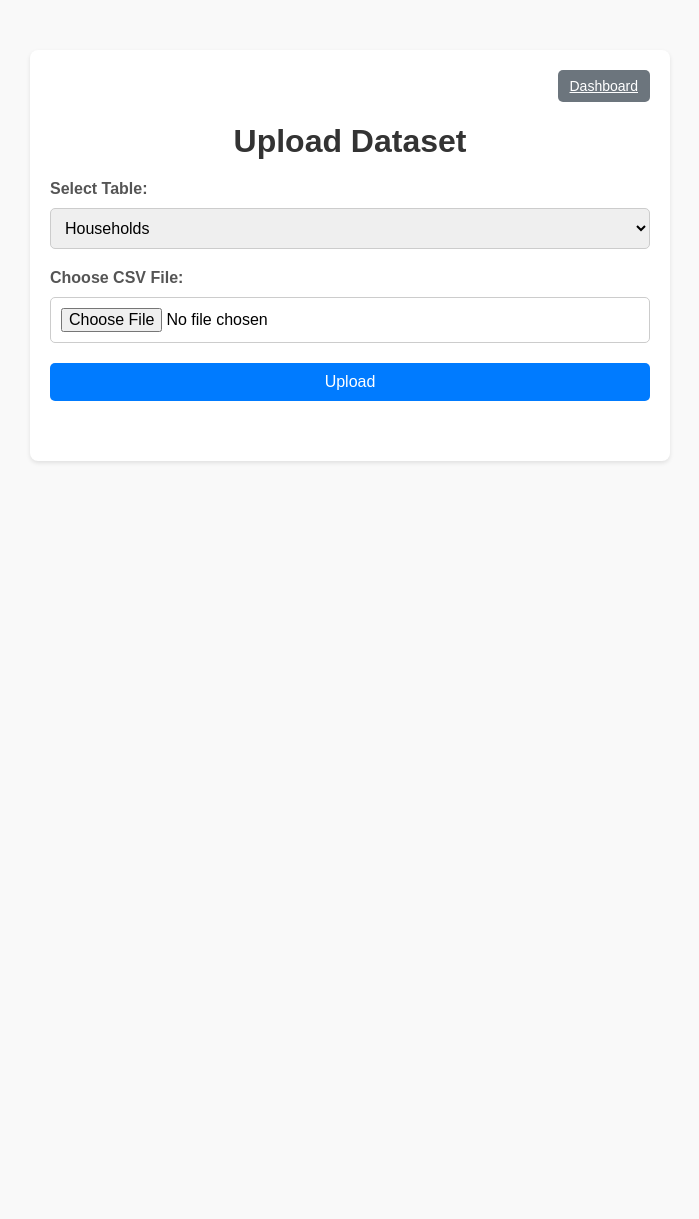
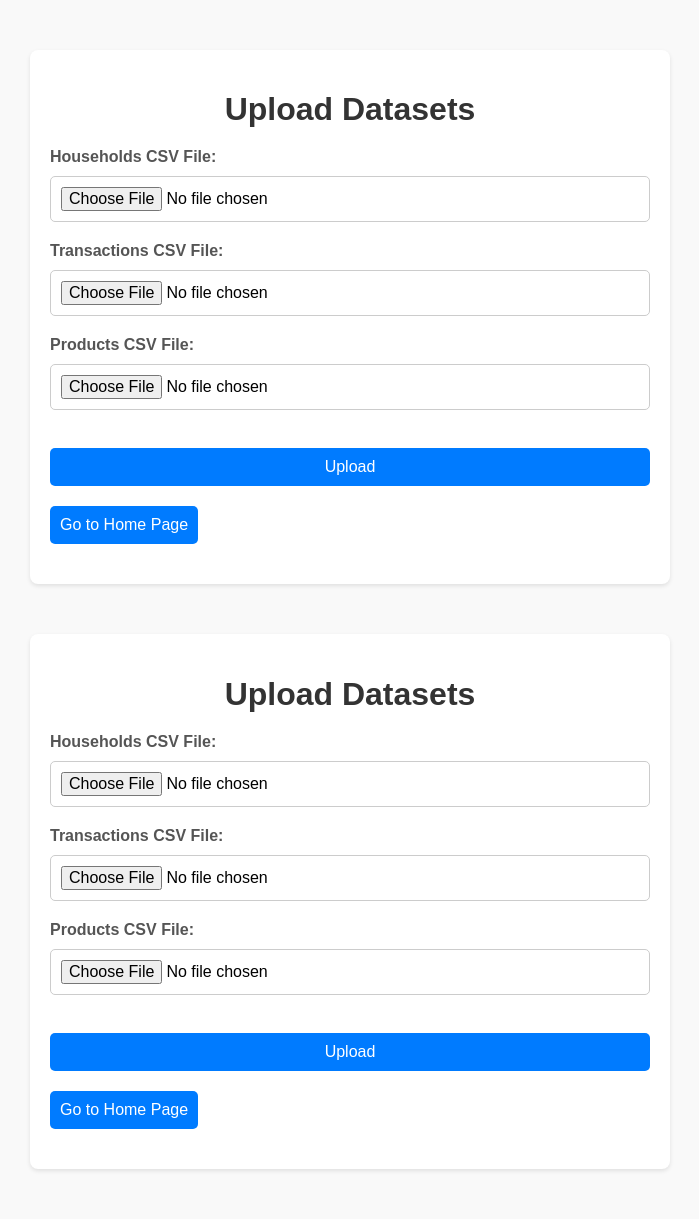
Before and after one commit to saadahmed540/CloudFinalWebpageAssignment36, a Flask app: page /upload in a window 1280 px wide. Shown: the whole page, without its empty margins (290-989 px from the left). Before the commit the page ends 463 px from the top, so only its background shows below. Run offline with Flask 3, Linux system fonts and the light colour scheme; parts of the project's set-up code (start-up, migrations or seed data) failed here and were passed over.

Commit message:
upload changes

```diff
--- a/app.py
+++ b/app.py
@@ -76,40 +76,131 @@ def search():
                 return f"An error occurred: {e}"
     return render_template('search.html', results=results, hshd_num=hshd_num)
 
+# Data Loading Web App
 @app.route('/upload', methods=['GET', 'POST'])
 def upload():
     if request.method == 'POST':
         try:
+            # Check if files are uploaded
             if not request.files:
                 return "No files uploaded. Please upload at least one file."
+
             conn = pyodbc.connect(DB_CONNECTION_STRING)
             cursor = conn.cursor()
-            # Process files
-            files_to_process = {
-                'households_file': ('Households', households, [
-                    'hshd_num', 'loyalty_flag', 'age_range', 'marital_status',
-                    'income_range', 'homeowner_flag', 'household_composition', 'hh_size', 'children'
-                ]),
-                'transactions_file': ('Transactions', transactions, [
-                    'hshd_num', 'basket_num', 'date', 'product_num', 'spend', 'units', 'region'
-                ]),
-                'products_file': ('Products', products, [
-                    'product_num', 'department', 'commodity', 'brand_type', 'natural_organic'
-                ]),
-            }
-            for file_key, (table_name, df, required_columns) in files_to_process.items():
-                if file_key in request.files:
-                    file = request.files[file_key]
-                    new_df = pd.read_csv(file)
-                    new_df = normalize_columns(new_df)
-                    if not set(required_columns).issubset(new_df.columns):
-                        return f"Missing required columns in {table_name}.csv."
-                    # Insert into database logic...
+
+            # Process Households.csv
+            if 'households_file' in request.files:
+                households_file = request.files['households_file']
+                households_df = pd.read_csv(households_file)
+
+                # Normalize column names
+                households_df.columns = households_df.columns.str.strip().str.lower()
+
+                # Clean numeric columns (e.g., 'hh_size', 'children')
+                households_df['hh_size'] = pd.to_numeric(households_df['hh_size'], errors='coerce')
+                households_df['children'] = pd.to_numeric(households_df['children'], errors='coerce')
+
+                # Check for missing or invalid values
+                if households_df[['hh_size', 'children']].isnull().any().any():
+                    return "Invalid numeric values in Households.csv. Please check your data."
+
+                for _, row in households_df.iterrows():
+                    cursor.execute(
+                        """
+                        INSERT INTO Households (Hshd_num, Loyalty_flag, Age_range, Marital_status, Income_range,
+                                                Homeowner_flag, Household_composition, HH_size, Children)
+                        VALUES (?, ?, ?, ?, ?, ?, ?, ?, ?)
+                        """,
+                        row['hshd_num'], row['l'], row['age_range'], row['marital'],
+                        row['income_range'], row['homeowner'], row['hshd_composition'], row['hh_size'], row['children']
+                    )
+
+
+            # Process Households.csv
+            # if 'households_file' in request.files:
+            #     households_file = request.files['households_file']
+            #     households_df = pd.read_csv(households_file)
+
+            #     # Normalize column names to lowercase
+            #     households_df.columns = households_df.columns.str.strip().str.lower()
+
+            #     # Verify required columns exist
+            #     required_columns = [
+            #         'hshd_num', 'l', 'age_range', 'marital',
+            #         'income_range', 'homeowner', 'hshd_composition', 'hh_size', 'children'
+            #     ]
+            #     if not set(required_columns).issubset(households_df.columns):
+            #         return "Missing required columns in Households.csv."
+
+            #     for _, row in households_df.iterrows():
+            #         cursor.execute(
+            #             """
+            #             INSERT INTO Households (Hshd_num, Loyalty_flag, Age_range, Marital_status, Income_range, Homeowner_flag, Household_composition, HH_size, Children)
+            #             VALUES (?, ?, ?, ?, ?, ?, ?, ?, ?)
+            #             """,
+            #             row['hshd_num'], row['l'], row['age_range'], row['marital'],
+            #             row['income_range'], row['homeowner'], row['hshd_composition'], row['hh_size'], row['children']
+            #         )
+
+            # Process Transactions.csv
+            if 'transactions_file' in request.files:
+                transactions_file = request.files['transactions_file']
+                transactions_df = pd.read_csv(transactions_file)
+
+                # Normalize column names to lowercase
+                transactions_df.columns = transactions_df.columns.str.strip().str.lower()
+
+                # Verify required columns exist
+                required_columns = [
+                    'basket_num', 'hshd_num', 'purchase_', 'product_num', 'spend', 'units', 'store_r','week_num','year'
+                ]
+                if not set(required_columns).issubset(transactions_df.columns):
+                    return "Missing required columns in Transactions.csv."
+
+                for _, row in transactions_df.iterrows():
+                    cursor.execute(
+                        """
+                        INSERT INTO Transactions (Basket_num, Hshd_num, Date, Product_num, Spend, Units, Store_region, Week_num, Year)
+                        VALUES (?, ?, ?, ?, ?, ?, ?,?,?)
+                        """,
+                        row['basket_num'], row['hshd_num'],row['purchase_'], row['product_num'],
+                        row['spend'], row['units'], row['store_r'],row['week_num'], row['year']
+                    )
+
+            # Process Products.csv
+            if 'products_file' in request.files:
+                products_file = request.files['products_file']
+                products_df = pd.read_csv(products_file)
+
+                # Normalize column names to lowercase
+                products_df.columns = products_df.columns.str.strip().str.lower()
+
+                # Verify required columns exist
+                required_columns = [
+                    'product_num', 'department', 'commodity', 'brand_ty', 'natural_organic_flag'
+                ]
+                if not set(required_columns).issubset(products_df.columns):
+                    return "Missing required columns in Products.csv."
+
+                for _, row in products_df.iterrows():
+                    cursor.execute(
+                        """
+                        INSERT INTO Products (Product_num, Department, Commodity, Brand_type, Natural_organic_flag)
+                        VALUES (?, ?, ?, ?, ?)
+                        """,
+                        row['product_num'], row['department'], row['commodity'], row['brand_ty'], row['natural_organic_flag']
+                    )
+
+            # Commit changes and close connection
             conn.commit()
             conn.close()
-            return redirect(url_for('search'))
+
+            # Redirect to the search page after successful upload
+            return redirect(url_for('search_data'))
+
         except Exception as e:
             return f"An error occurred while uploading data: {e}"
+
     return render_template('upload.html')
 
 # Load datasets
--- a/templates/upload.html
+++ b/templates/upload.html
@@ -1,3 +1,9 @@
+<!DOCTYPE html>
+<html lang="en">
+<head>
+    <meta charset="UTF-8">
+    <meta name="viewport" content="width=device-width, initial-scale=1.0">
+    <title>Upload Data</title>
   <!DOCTYPE html>
 <html lang="en">
 <head>
@@ -94,25 +100,25 @@
 </head>
 <body>
     <div class="container">
-        <div class="header">
-            <a href="{{ url_for('dashboard') }}" class="btn-small">Dashboard</a>
-        </div>
-        <h1>Upload Dataset</h1>
+        <h1>Upload Datasets</h1>
         <form method="POST" enctype="multipart/form-data">
-            <label for="table_name">Select Table:</label>
-            <select id="table_name" name="table_name" required>
-                <option value="Households">Households</option>
-                <option value="Transactions">Transactions</option>
-                <option value="Products">Products</option>
-            </select>
+            <label for="households_file">Households CSV File:</label>
+            <input type="file" id="households_file" name="households_file" required>
 
-            <label for="file">Choose CSV File:</label>
-            <input type="file" id="file" name="file" required>
+            <label for="transactions_file">Transactions CSV File:</label>
+            <input type="file" id="transactions_file" name="transactions_file" required>
 
+            <label for="products_file">Products CSV File:</label>
+            <input type="file" id="products_file" name="products_file" required>
+
+            <br>
             <button type="submit">Upload</button>
         </form>
 
-        <div class="messages">
+        <div class="button-container">
+            <button onclick="window.location.href = '/dashboard';">Go to Home Page</button>
+        </div>
+
         {% with messages = get_flashed_messages(with_categories=true) %}
         {% if messages %}
             <ul>
@@ -123,6 +129,39 @@
         {% endif %}
         {% endwith %}
     </div>
+</body>
+</html>
+</head>
+<body>
+    <div class="container">
+        <h1>Upload Datasets</h1>
+        <form method="POST" enctype="multipart/form-data">
+            <label for="households_file">Households CSV File:</label>
+            <input type="file" id="households_file" name="households_file" required>
+
+            <label for="transactions_file">Transactions CSV File:</label>
+            <input type="file" id="transactions_file" name="transactions_file" required>
+
+            <label for="products_file">Products CSV File:</label>
+            <input type="file" id="products_file" name="products_file" required>
+
+            <br>
+            <button type="submit">Upload</button>
+        </form>
+
+        <div class="button-container">
+            <button onclick="window.location.href = '/dashboard';">Go to Home Page</button>
+        </div>
+
+        {% with messages = get_flashed_messages(with_categories=true) %}
+        {% if messages %}
+            <ul>
+                {% for category, message in messages %}
+                <li class="{{ category }}">{{ message }}</li>
+                {% endfor %}
+            </ul>
+        {% endif %}
+        {% endwith %}
     </div>
 </body>
 </html>
```
Lines whose indentation alone changed are shown as unchanged.
